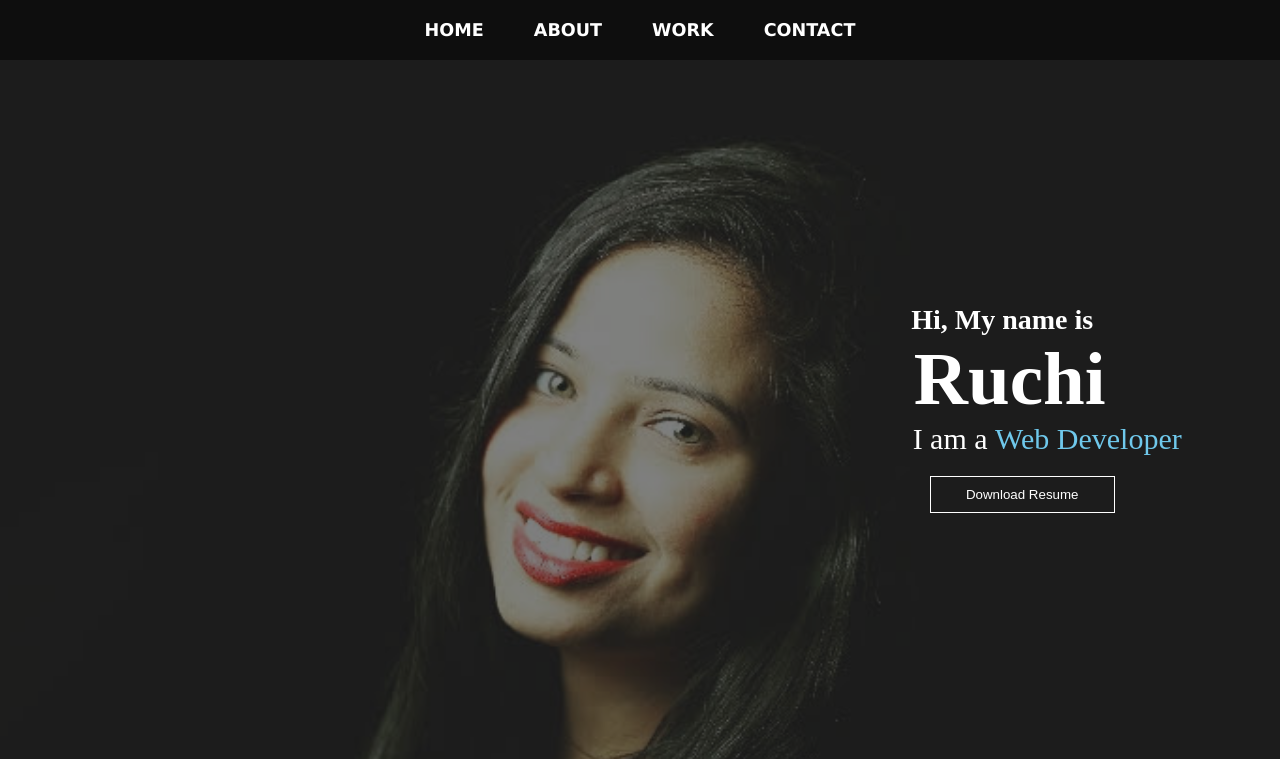
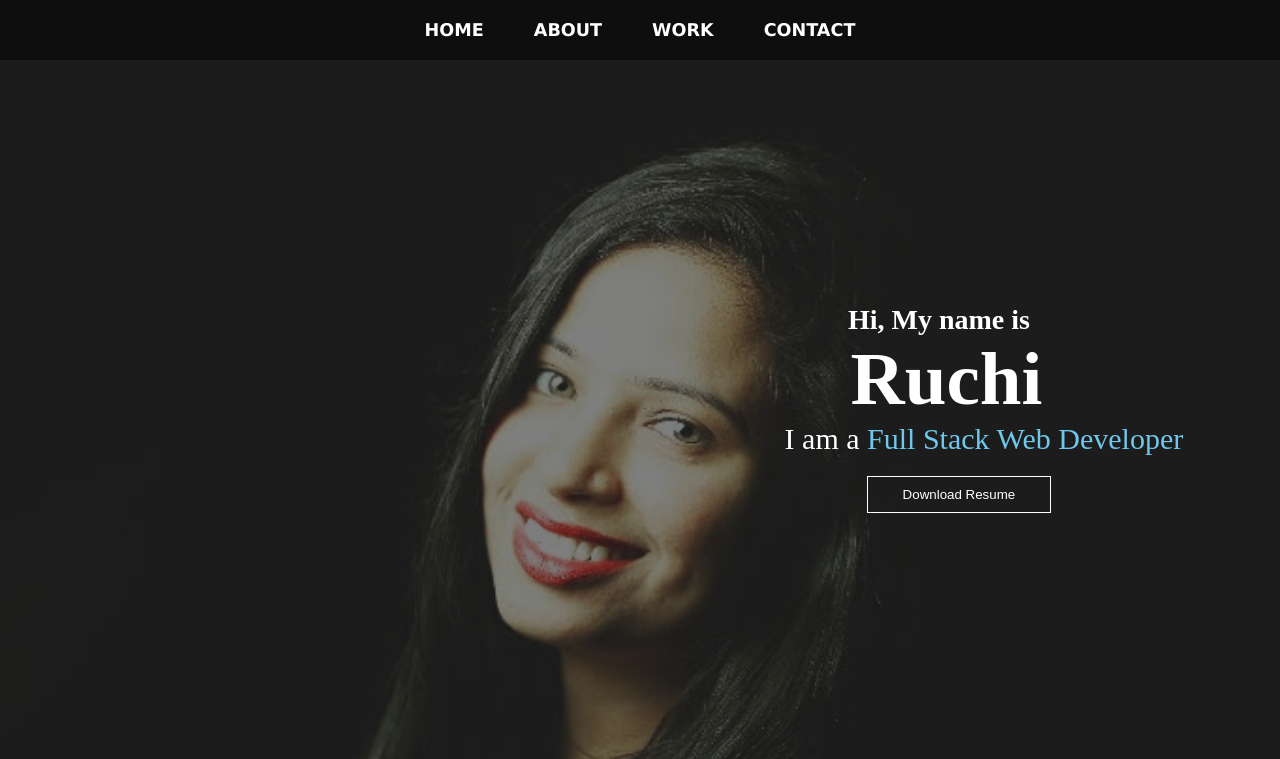
Before and after one commit to Ruchi479/Advanced-CSS-Professional-Portfolio, a plain HTML site: page index.html in a window 1280 px wide. Shown: the top 759 px of the page. Drawn offline with Linux system fonts and the light colour scheme.

Commit message:
added updated Resume

```diff
--- a/index.html
+++ b/index.html
@@ -28,8 +28,8 @@
         <div class="main">
             <h1 class="text1">Hi, My name is</h1>
             <div class="text2">Ruchi</div>
-            <div class="text3">I am a <span>Web Developer</span></div>
-            <a href="Assets/resume/Ruchi_CV.pdf" target="_blank" rel='noreferrer'><button class="btn">Download Resume</button></a>
+            <div class="text3">I am a <span>Full Stack Web Developer</span></div>
+            <a href="Assets/resume/Ruchi_Resume.pdf" target="_blank" rel='noreferrer'><button class="btn">Download Resume</button></a>
         </div>
     </section>
 
@@ -234,6 +234,8 @@
             </form>
         </div>
     </section>
+
+    <!--footer-->
     <footer>
         <a href ="#homeP"><i class="fas fa-angle-double-up arrow pagelink"></i></a>
 
```
Also changed, not shown: 2 other files.
